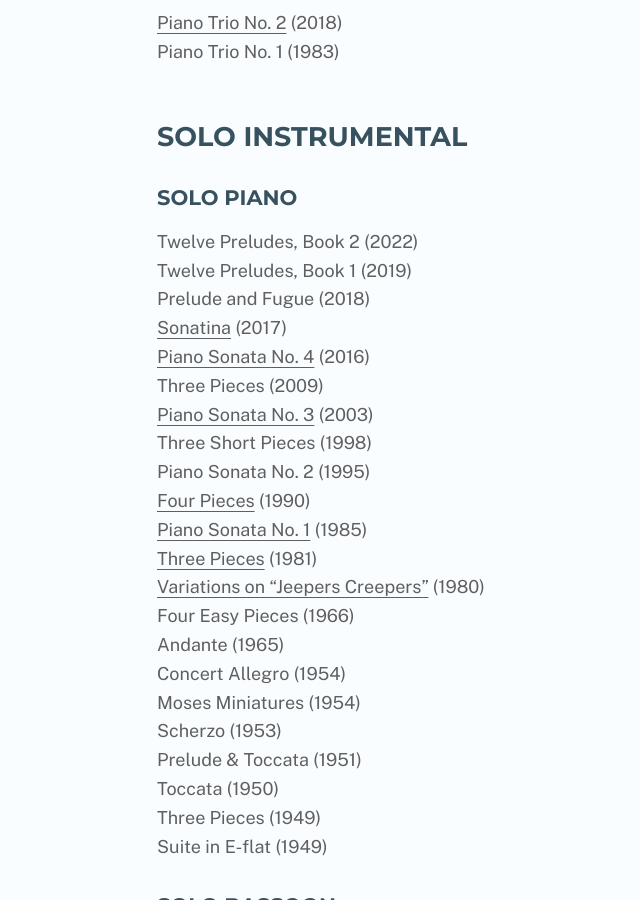
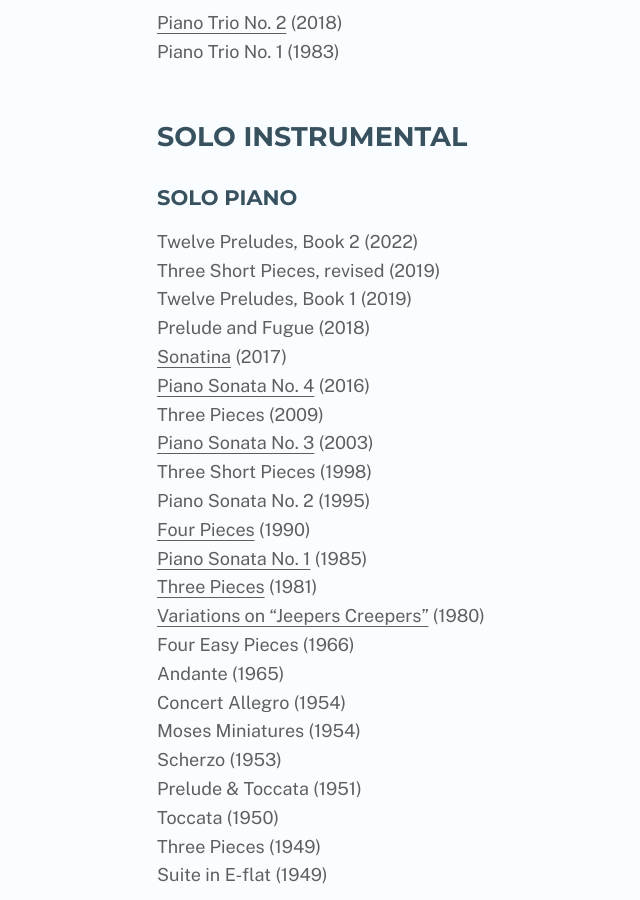
Before and after one commit to dianewitter/phelpsdeanwitter-com, a Jekyll site: the page built from works.md, in a window 1280 px wide and 900 px high, scrolled down 1402 px. Shown: the whole window, without its empty margins (179-819 px from the left). Built offline with Jekyll 4.4.1, drawn with Linux system fonts in a browser that asks for light colours; our own code applies the rules of GitHub Pages for plain Markdown files.

Commit message:
Add revised works

```diff
--- a/_data/works.yaml
+++ b/_data/works.yaml
@@ -124,6 +124,8 @@
       year: 2018
     - title: Twelve Preludes, Book 1
       year: 2019
+    - title: Three Short Pieces, revised
+      year: 2019
     - title: Twelve Preludes, Book 2
       year: 2022
 
```
